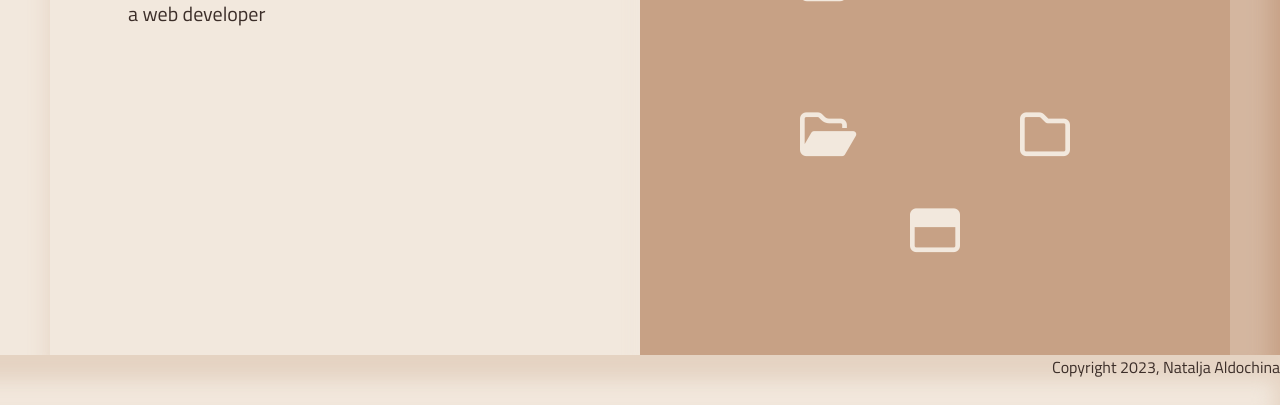
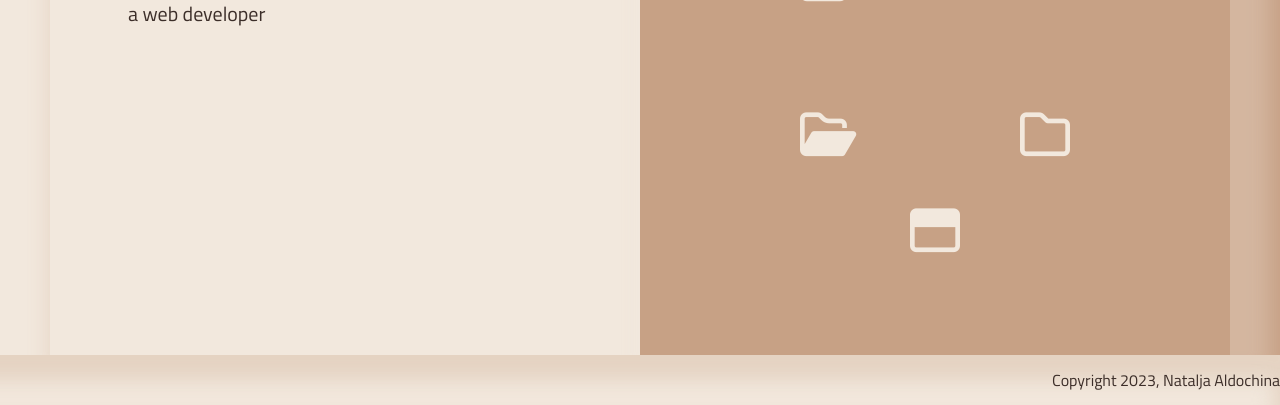
Before and after one commit to natal111/portfolio, a plain HTML site: page index.html in a window 1280 px wide. Shown: the part 395-800 px from the top of the page. Drawn offline with Linux system fonts and the light colour scheme.

Commit message:
Update styles.css

```diff
--- a/styles.css
+++ b/styles.css
@@ -294,6 +294,10 @@ footer {
   vertical-align: middle;
 }
 
+footer p {
+  line-height: 50px;
+}
+
 @media (max-width: 720px) {
   #carousel {
     transform: scaleY(0.5);
```
